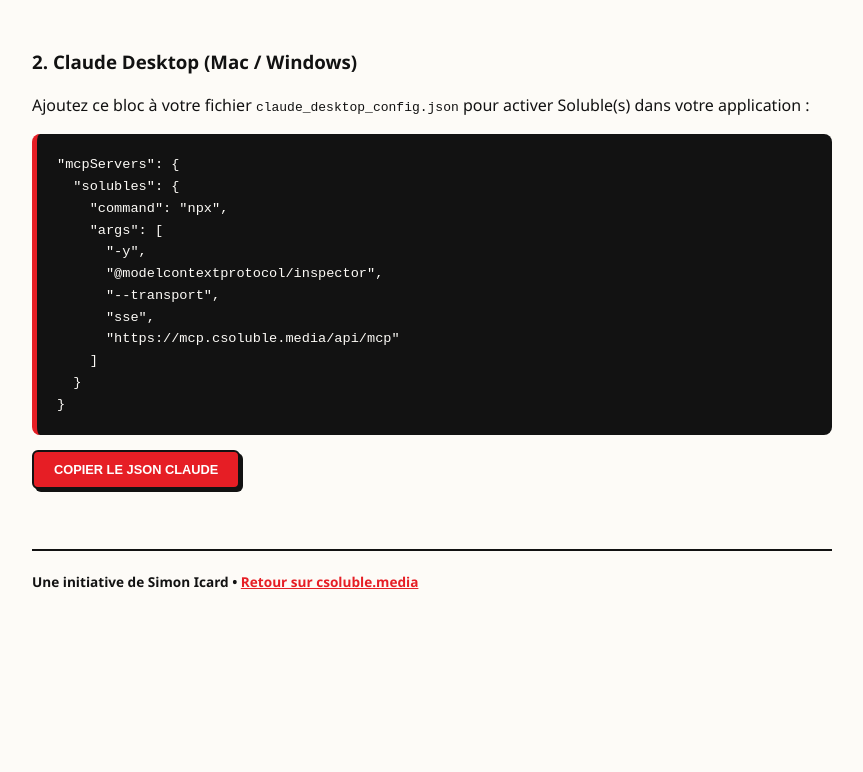
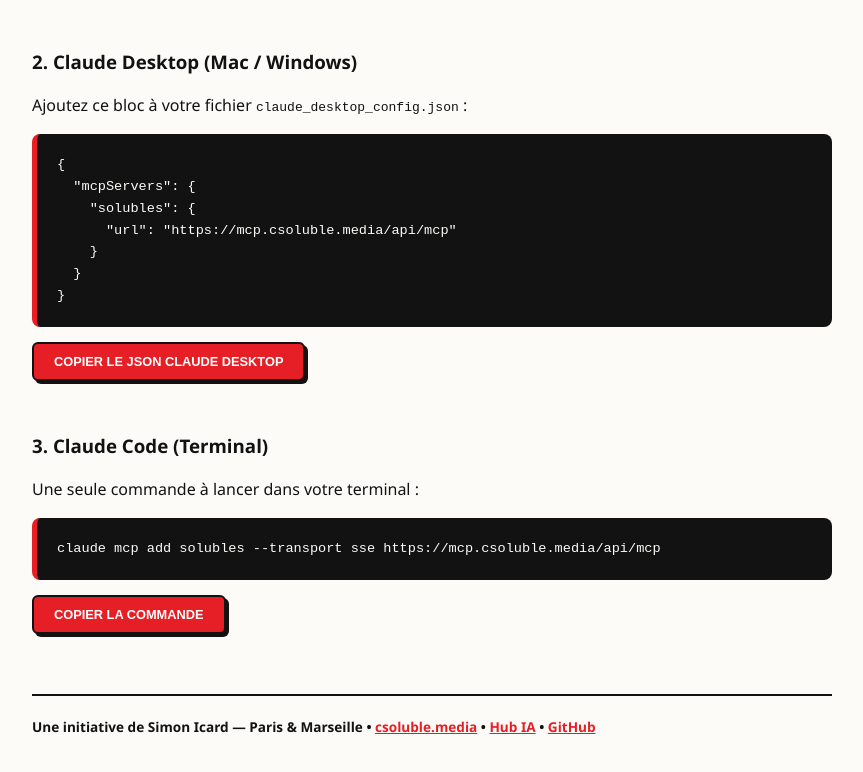
Before and after one commit to petitsolu/soluble-mcp, a website: page index.html in a window 1280 px wide. Shown: the part 1184-1956 px from the top of the page, without its empty margins (208-1071 px from the left). Before the commit the page ends 1817 px from the top, so only its background shows below. Drawn offline with Linux system fonts and the light colour scheme.

Commit message:
Update index.html

```diff
--- a/index.html
+++ b/index.html
@@ -26,13 +26,11 @@
 
     .container { max-width: 800px; margin: 0 auto; }
 
-    /* STYLE BRUTALISTE SOLUBLE(S) */
     .header-pilier { margin-bottom: 50px; }
     .header-kicker { font-size: 0.8rem; font-weight: 700; text-transform: uppercase; letter-spacing: 0.12em; color: #555; margin-bottom: 10px; }
     .pilier-title { font-size: 2.5rem; font-weight: 900; letter-spacing: -1px; margin: 0 0 16px 0; line-height: 1.1; }
     .pilier-subtitle { font-size: 1.2rem; color: #333; margin-bottom: 18px; max-width: 700px; }
 
-    /* STATUS BADGE */
     .status-badge {
       display: inline-flex;
       align-items: center;
@@ -57,7 +55,6 @@
 
     @keyframes pulse { 0% { opacity: 1; } 50% { opacity: 0.4; } 100% { opacity: 1; } }
 
-    /* URL BOX */
     .stat-item {
       border: 3px solid var(--border-color);
       padding: 30px;
@@ -99,7 +96,6 @@
     .card-btn:hover { transform: translate(-1px, -1px); box-shadow: 4px 4px 0 var(--border-color); }
     .card-btn:active { transform: translate(1px, 1px); box-shadow: 0px 0px 0 var(--border-color); }
 
-    /* INFO BOX */
     .info-box {
       background: #E3F2FD;
       border: 2px solid var(--border-color);
@@ -108,7 +104,10 @@
       margin-bottom: 30px;
     }
 
-    /* CODE BLOCKS */
+    .info-box.submitted {
+      background: #E8F5E9;
+    }
+
     pre {
       background: #121212;
       color: #FDFBF7;
@@ -141,8 +140,8 @@
     </p>
   </header>
 
-  <div class="info-box">
-    <strong>💡 Note pour les auditeurs :</strong> Ce connecteur fonctionne actuellement avec les applications installées sur votre ordinateur (Desktop). Pour une utilisation directe sur le site Claude.ai, nous attendons la validation officielle d'Anthropic.
+  <div class="info-box submitted">
+    <strong>✅ Soumis au répertoire officiel Anthropic (mars 2026).</strong> Ce connecteur est déjà utilisable dès maintenant dans Claude Desktop, Cursor et Claude Code. La validation au répertoire Claude.ai est en cours.
   </div>
 
   <section class="stat-item">
@@ -157,7 +156,7 @@
     <h2>🚀 Guide d'installation</h2>
 
     <div class="step">
-      <h3>1. Cursor & Windsurf (Utilisateurs avancés)</h3>
+      <h3>1. Cursor & Windsurf (Recommandé)</h3>
       <p>Ouvrez les réglages MCP et ajoutez un serveur de type <strong>SSE</strong> avec ce bloc JSON :</p>
       <pre id="json-cursor">{
   "mcpServers": {
@@ -171,25 +170,31 @@
 
     <div class="step">
       <h3>2. Claude Desktop (Mac / Windows)</h3>
-      <p>Ajoutez ce bloc à votre fichier <code>claude_desktop_config.json</code> pour activer Soluble(s) dans votre application :</p>
-      <pre id="json-claude">"mcpServers": {
-  "solubles": {
-    "command": "npx",
-    "args": [
-      "-y",
-      "@modelcontextprotocol/inspector",
-      "--transport",
-      "sse",
-      "https://mcp.csoluble.media/api/mcp"
-    ]
+      <p>Ajoutez ce bloc à votre fichier <code>claude_desktop_config.json</code> :</p>
+      <pre id="json-claude">{
+  "mcpServers": {
+    "solubles": {
+      "url": "https://mcp.csoluble.media/api/mcp"
+    }
   }
 }</pre>
-      <button class="card-btn" onclick="copyContent('json-claude', this)">Copier le JSON Claude</button>
+      <button class="card-btn" onclick="copyContent('json-claude', this)">Copier le JSON Claude Desktop</button>
     </div>
+
+    <div class="step">
+      <h3>3. Claude Code (Terminal)</h3>
+      <p>Une seule commande à lancer dans votre terminal :</p>
+      <pre id="json-claudecode">claude mcp add solubles --transport sse https://mcp.csoluble.media/api/mcp</pre>
+      <button class="card-btn" onclick="copyContent('json-claudecode', this)">Copier la commande</button>
+    </div>
+
   </section>
 
   <footer>
-    Une initiative de Simon Icard • <a href="https://csoluble.media" style="color: var(--brand-red);">Retour sur csoluble.media</a>
+    Une initiative de Simon Icard — Paris & Marseille •
+    <a href="https://csoluble.media" style="color: var(--brand-red);">csoluble.media</a> •
+    <a href="https://csoluble.media/ai" style="color: var(--brand-red);">Hub IA</a> •
+    <a href="https://github.com/petitsolu/soluble-mcp" style="color: var(--brand-red);">GitHub</a>
   </footer>
 </div>
 
```
